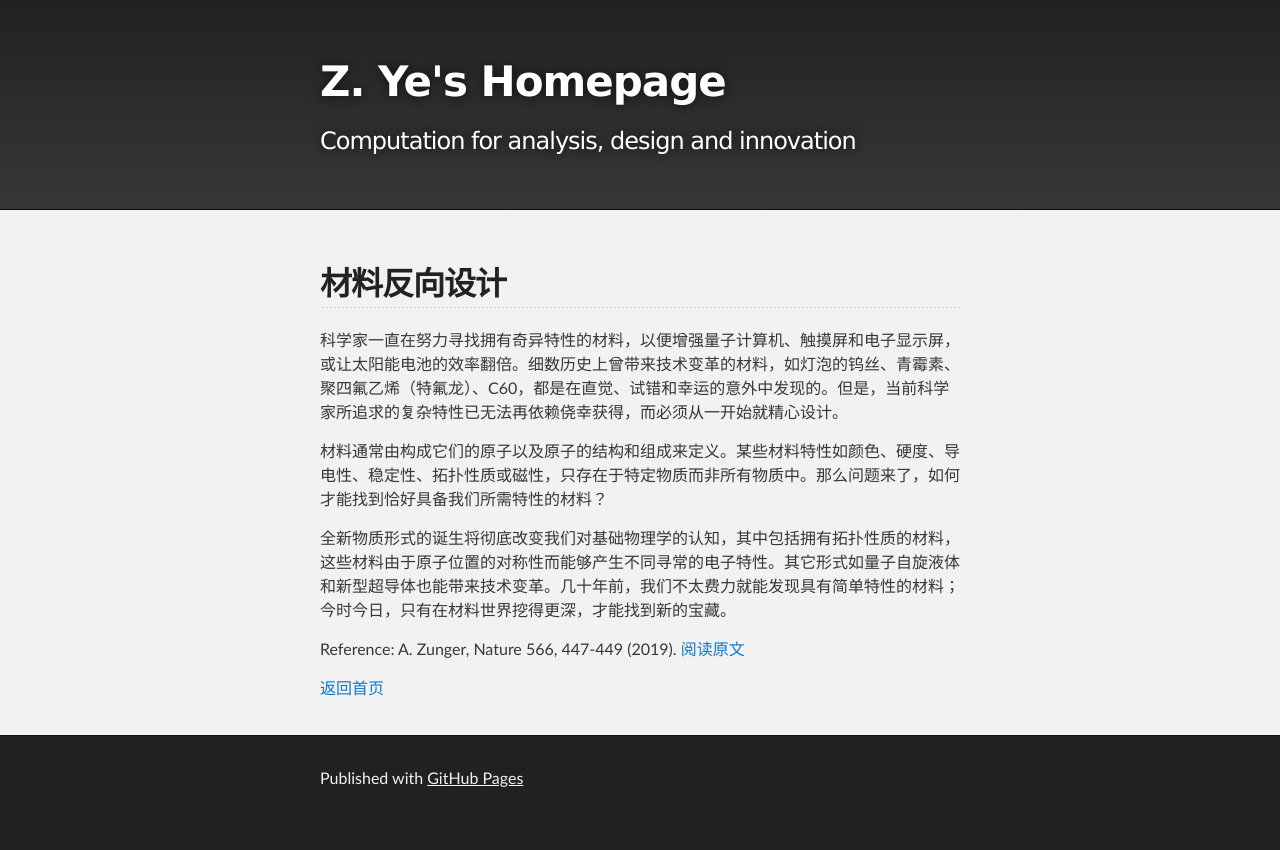
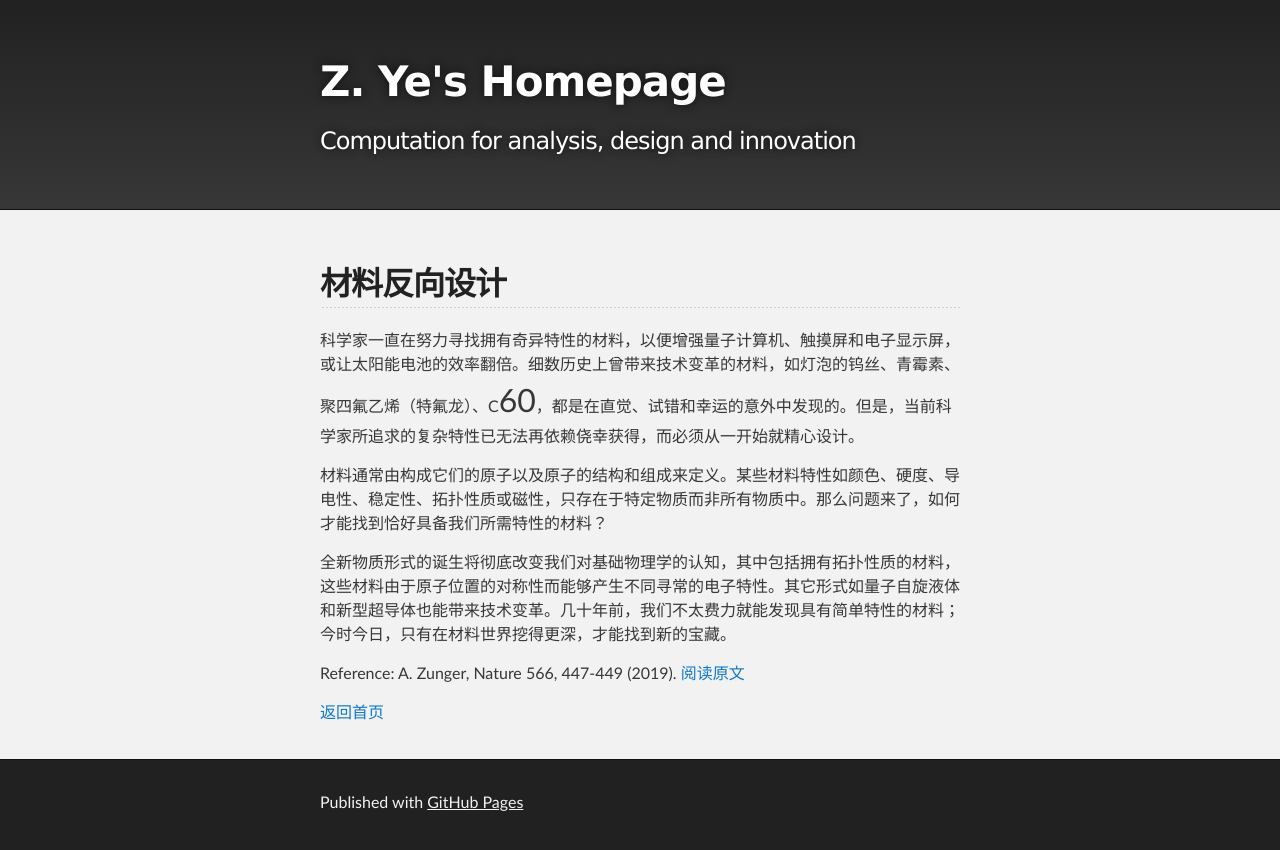
Before and after one commit to yyyu200/yyyu200.github.io, a Jekyll site: the page built from invdes.md, in a window 1280 px wide. Shown: the top 850 px of the page. Built offline with Jekyll 4.4.1, drawn with Linux system fonts in a browser that asks for light colours; comment, search, counter and statistics services are not loaded; our own code applies the rules of GitHub Pages for plain Markdown files.

Commit message:
modify at20190529-13:53:25-aliyun

```diff
--- a/invdes.md
+++ b/invdes.md
@@ -5,7 +5,7 @@ published: true
 
 ## 材料反向设计
 
-科学家一直在努力寻找拥有奇异特性的材料，以便增强量子计算机、触摸屏和电子显示屏，或让太阳能电池的效率翻倍。细数历史上曾带来技术变革的材料，如灯泡的钨丝、青霉素、聚四氟乙烯（特氟龙）、C<sub>60</sub>，都是在直觉、试错和幸运的意外中发现的。但是，当前科学家所追求的复杂特性已无法再依赖侥幸获得，而必须从一开始就精心设计。
+科学家一直在努力寻找拥有奇异特性的材料，以便增强量子计算机、触摸屏和电子显示屏，或让太阳能电池的效率翻倍。细数历史上曾带来技术变革的材料，如灯泡的钨丝、青霉素、聚四氟乙烯（特氟龙）、C<font size="6">60</font>，都是在直觉、试错和幸运的意外中发现的。但是，当前科学家所追求的复杂特性已无法再依赖侥幸获得，而必须从一开始就精心设计。
 
 材料通常由构成它们的原子以及原子的结构和组成来定义。某些材料特性如颜色、硬度、导电性、稳定性、拓扑性质或磁性，只存在于特定物质而非所有物质中。那么问题来了，如何才能找到恰好具备我们所需特性的材料？
 
```
